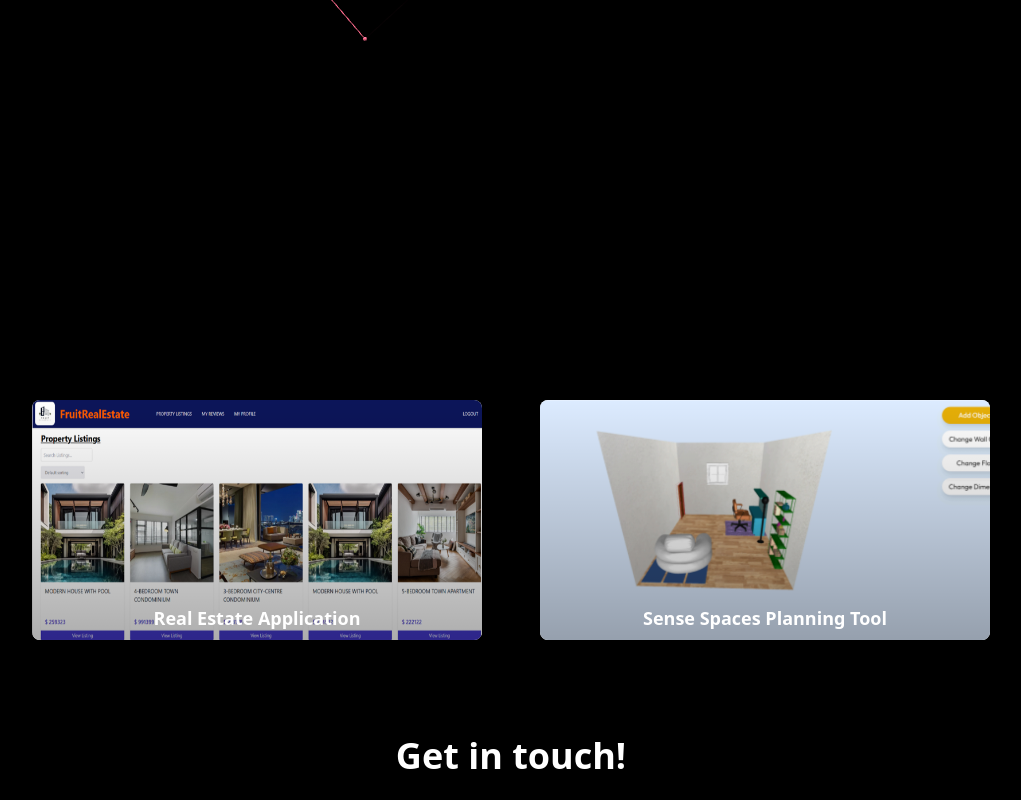
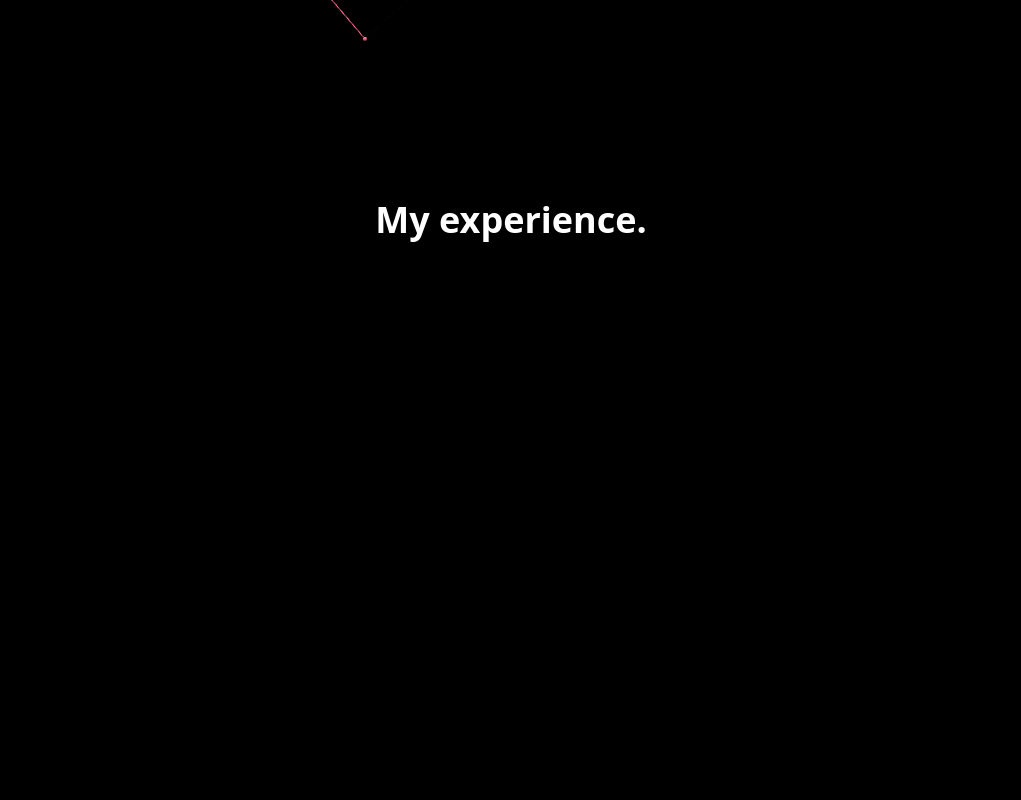
Before and after one commit to yixuanchua/personal-portfolio, a React (Vite) app: page / in a window 1280 px wide. Shown: the part 1560-2360 px from the top of the page, without its empty margins (129-1150 px from the left). Built offline with nearby package versions, Linux system fonts and the light colour scheme; a web font is replaced by a local one.

Commit message:
Updated design according to theme

```diff
--- a/src/components/card.jsx
+++ b/src/components/card.jsx
@@ -3,7 +3,7 @@ import Tag from "./tag";
 const Card = ( { title, description, image1, image2, imageAlt, technologies } ) => {
     return (
         <>
-            <div className="flex flex-col relative overflow-hidden shadow-lg bg-neutral-200 h-60 w-[90%] max-w-125 rounded-lg group">
+            <div className="flex flex-col relative overflow-hidden shadow-lg border border-2 border-white bg-neutral-200 h-60 max-w-100 lg:h-80 lg:max-w-150 rounded-lg group">
                 <img src={image1} alt={imageAlt} className="w-full h-full object-cover group-hover:scale-110 transition duration-500"/>
                 {image2 ?
                     <img src={image2} alt={imageAlt} className="w-full h-full absolute top-0 left-0 object-cover group-hover:scale-110 opacity-0 group-hover:opacity-100 transition duration-500"/>
--- a/src/components/tag.jsx
+++ b/src/components/tag.jsx
@@ -1,7 +1,7 @@
 const Tag = ({ text }) => {
     return (
         <>
-            <p className="text-xs text-teal-100 text-nowrap bg-teal-200/60 px-2 py-0.5 rounded-full">{text}</p>
+            <p className="text-xs text-rose-100 text-nowrap bg-rose-400/60 px-2 py-0.5 rounded-full">{text}</p>
         </>
     );
 }
--- a/src/pages/experience.jsx
+++ b/src/pages/experience.jsx
@@ -1,7 +1,8 @@
 const Experience = () => {
     return (
         <>
-            <h2 id="experience" className="text-4xl font-extrabold text-center my-6 pt-18">My experience.</h2>
+            <h2 id="experience" className="text-4xl text-white font-extrabold text-center my-6 pt-18">My experience.</h2>
+            <div className="h-screen">asd</div>
         </>
     );
 }
--- a/src/pages/projects.jsx
+++ b/src/pages/projects.jsx
@@ -6,8 +6,8 @@ import senseHome from '../assets/sense-homepage.png'
 
 const Projects = () => {
     return (
-        <>
-            <h2 id="projects" className="text-4xl font-extrabold text-center my-6 pt-18">Projects.</h2>
+        <div className="border-b border-white pb-14">
+            <h2 id="projects" className="text-4xl text-white font-extrabold text-center my-6 pt-18">Projects.</h2>
             <div className="flex items-center justify-center">
                 <div className="grid grid-cols-1 md:grid-cols-2 justify-items-center gap-6 md:gap-2 mx-14">
                     <Card title={"Real Estate Application"} description={"A real estate application that connects agents, buyers and sellers, smoothening the process of buying and selling property."} image1={REviewAll} image2={REviewOne} imageAlt={"real-estate-application"} technologies={['Flask','Tailwind','HTML']} />
@@ -16,7 +16,7 @@ const Projects = () => {
                     <Card title={"todo"} description={"lorem ispumsfbiaoef iabfilsnfjilnajfbhjw lwaufhiuwanfjwal"} /> */}
                 </div>
             </div>
-        </>
+        </div>
     );
 }
 
```
